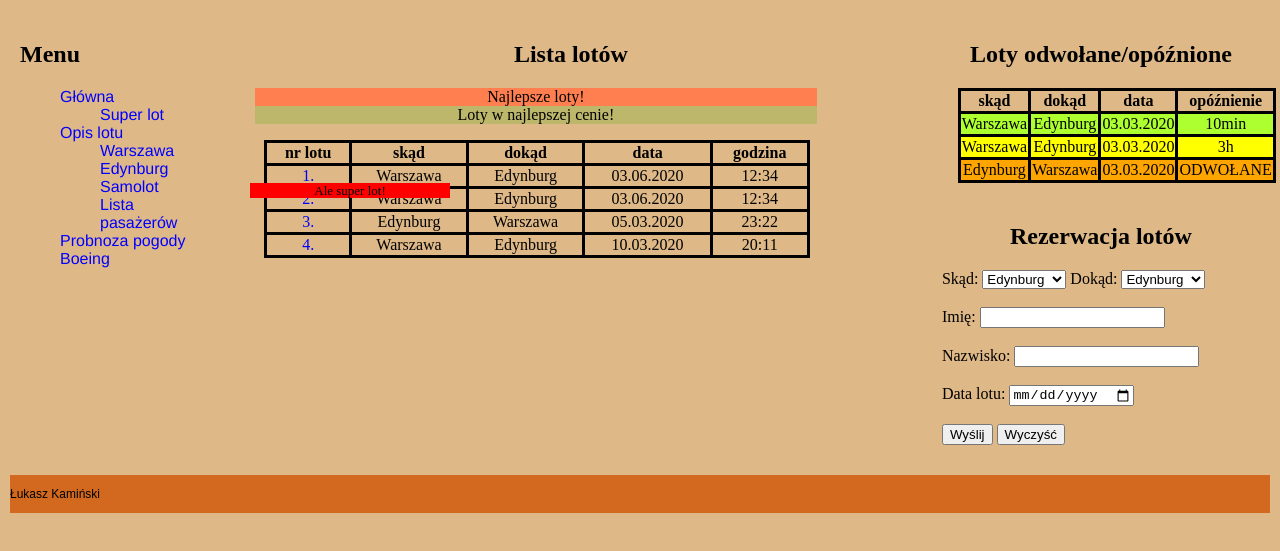
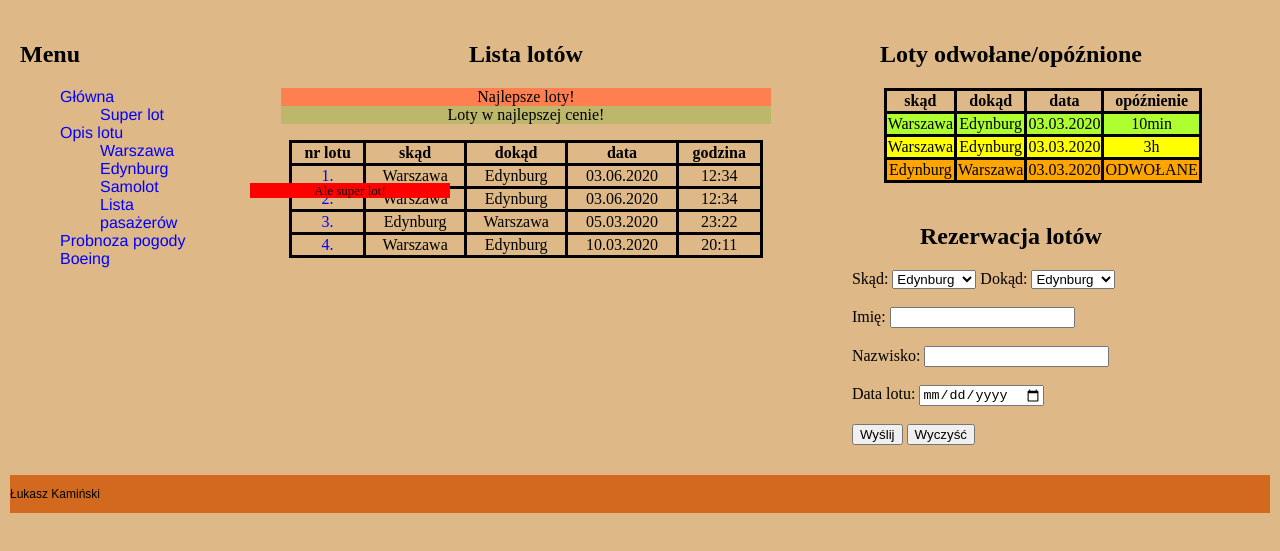
Before and after one commit to lukaszjumper/www1, a plain HTML site: page loty.html in a window 1280 px wide. Shown: the part 227-778 px from the top of the page. Drawn offline with Linux system fonts and the light colour scheme; a script that the page names is missing.

Commit message:
margines z prawej

```diff
--- a/main.css
+++ b/main.css
@@ -34,6 +34,7 @@ div {
 .odwolane {
     grid-row: 2;
     grid-column: 3;
+    margin-right: 100px;
 }
 
 #logo {
@@ -62,16 +63,16 @@ footer {
 #pierwszy {
     background-color: coral;
     width: 80%;
-    margin-left: 5%;
-    margin-right: 1%;
+    margin-left: 10%;
+    margin-right: 10%;
     margin-bottom: 0%;
 }
 
 #drugi {
     background-color: darkkhaki;
     width: 80%;
-    margin-left: 5%;
-    margin-right: 1%;
+    margin-left: 10%;
+    margin-right: 10%;
     margin-top: 0%;
 }
 
@@ -96,8 +97,8 @@ table {
     padding-right: 5px;
     padding-bottom: 5px;
     margin-bottom: 40px;
-    margin-left: 5%;
-    margin-right: 1%;
+    margin-left: 10%;
+    margin-right: 10%;
     width: 80%;
 }
 
```
